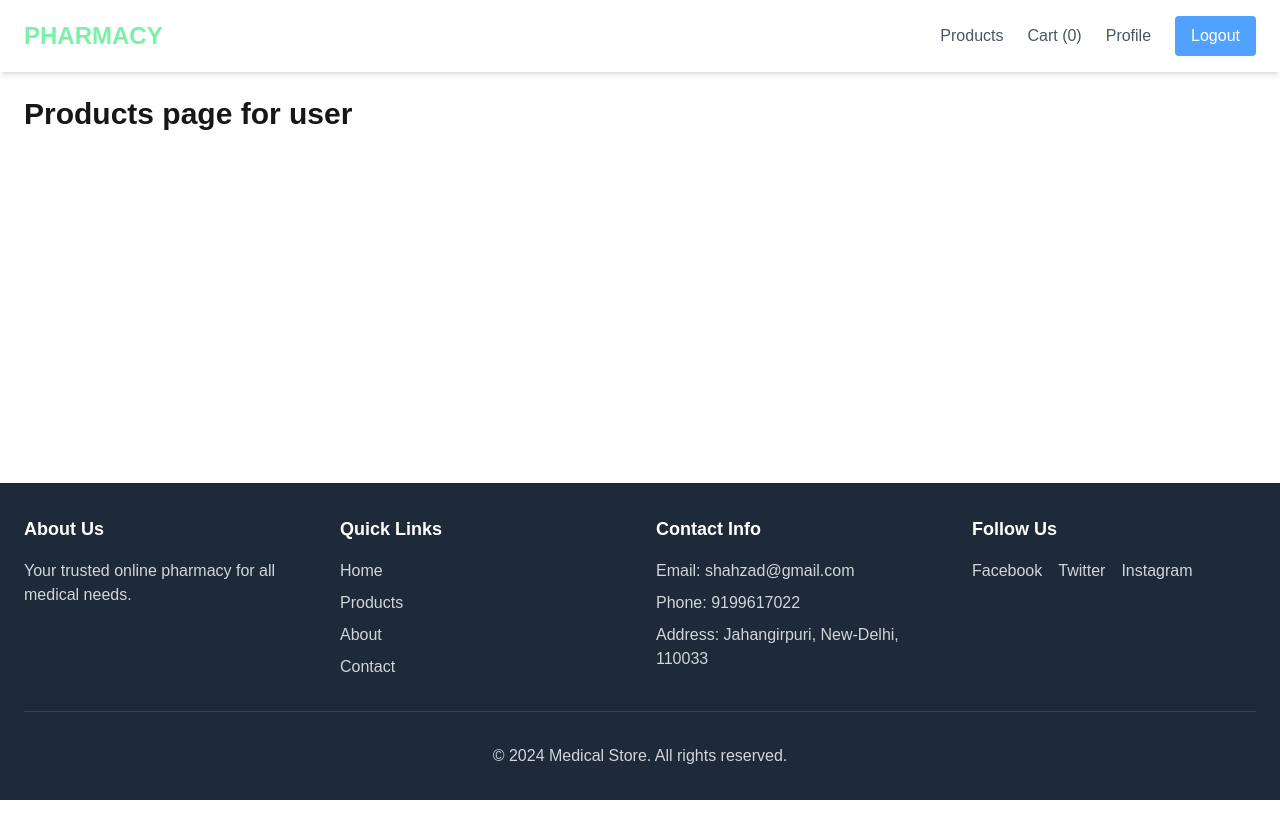
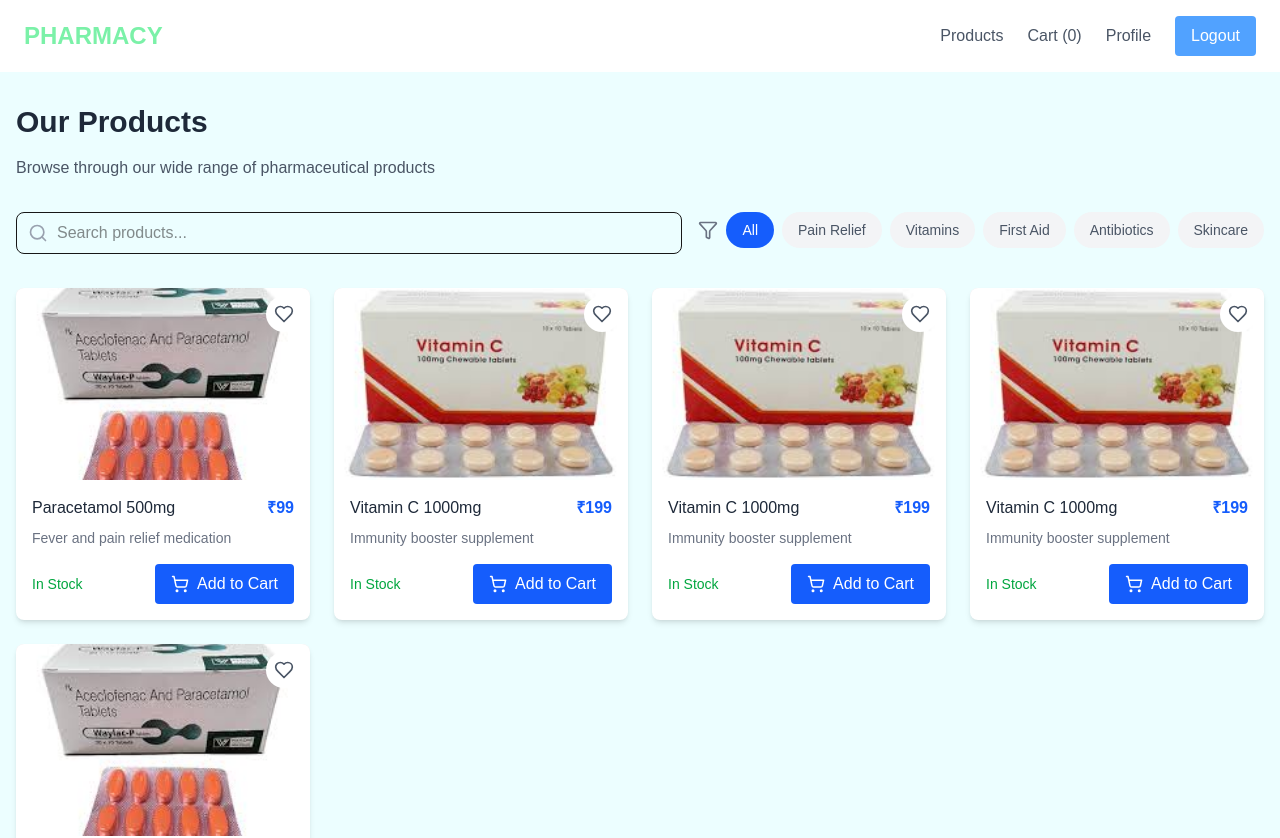
Before and after one commit to Shahzad-Akbar/Pharmacy-Project, a Next.js app in the folder frontend/: page /product in a window 1280 px wide. Shown: the top 838 px of the page. Before the commit the page ends 800 px from the top, so only its background shows below. Built offline with nearby package versions, Linux system fonts and the light colour scheme.

Commit message:
feat:Products page created

```diff
--- a/frontend/src/app/(user)/product/page.tsx
+++ b/frontend/src/app/(user)/product/page.tsx
@@ -1,7 +1,152 @@
+'use client'
+import { useState } from 'react'
+import { Search, Filter, Heart, ShoppingCart } from 'lucide-react'
+import Image from 'next/image'
+
 export default function Product() {
+  const [products] = useState([
+    {
+      id: 1,
+      name: 'Paracetamol 500mg',
+      price: '₹99',
+      category: 'Pain Relief',
+      description: 'Fever and pain relief medication',
+      image: '/UserProduct/paracetamol.jpeg',
+      inStock: true
+    },
+    {
+      id: 2,
+      name: 'Vitamin C 1000mg',
+      price: '₹199',
+      category: 'Vitamins',
+      description: 'Immunity booster supplement',
+      image: '/userproduct/vitamin-c.jpeg',
+      inStock: true
+    },
+    {
+      id: 3,
+      name: 'Vitamin C 1000mg',
+      price: '₹199',
+      category: 'Vitamins',
+      description: 'Immunity booster supplement',
+      image: '/userproduct/vitamin-c.jpeg',
+      inStock: true
+    },
+    {
+      id: 4,
+      name: 'Vitamin C 1000mg',
+      price: '₹199',
+      category: 'Vitamins',
+      description: 'Immunity booster supplement',
+      image: '/userproduct/vitamin-c.jpeg',
+      inStock: true
+    },
+    {
+      id: 5,
+      name: 'Paracetamol 500mg',
+      price: '₹99',
+      category: 'Pain Relief',
+      description: 'Fever and pain relief medication',
+      image: '/UserProduct/paracetamol.jpeg',
+      inStock: true
+    },
+      // Items will be added dynamically here
+  ])
+
+  const categories = ['All', 'Pain Relief', 'Vitamins', 'First Aid', 'Antibiotics', 'Skincare']
+  const [selectedCategory, setSelectedCategory] = useState('All')
+  const [searchQuery, setSearchQuery] = useState('')
+
+  const filteredProducts = products.filter(product => {
+    const matchesCategory = selectedCategory === 'All' || product.category === selectedCategory
+    const matchesSearch = product.name.toLowerCase().includes(searchQuery.toLowerCase())
+    return matchesCategory && matchesSearch
+  })
+
   return (
-    <div className="p-6">
-      <h1 className="text-3xl font-bold">Products page for user</h1>
+    <div className="container mx-auto px-4 py-8 bg-cyan-50">
+      {/* Header Section */}
+      <div className="mb-8">
+        <h1 className="text-3xl font-bold text-gray-800 mb-4">Our Products</h1>
+        <p className="text-gray-600">Browse through our wide range of pharmaceutical products</p>
+      </div>
+
+      {/* Search and Filter Section */}
+      <div className="flex flex-col md:flex-row gap-4 mb-8">
+        <div className="flex-1">
+          <div className="relative">
+            <Search className="absolute left-3 top-1/2 transform -translate-y-1/2 text-gray-400" size={20} />
+            <input
+              type="text"
+              placeholder="Search products..."
+              className="w-full pl-10 pr-4 py-2 border rounded-lg focus:outline-none focus:ring-2 focus:ring-blue-500"
+              value={searchQuery}
+              onChange={(e) => setSearchQuery(e.target.value)}
+            />
+          </div>
+        </div>
+        <div className="flex items-center gap-2 overflow-x-auto pb-2">
+          <Filter size={20} className="text-gray-500" />
+          {categories.map((category) => (
+            <button
+              key={category}
+              onClick={() => setSelectedCategory(category)}
+              className={`px-4 py-2 rounded-full text-sm whitespace-nowrap ${
+                selectedCategory === category
+                  ? 'bg-blue-600 text-white'
+                  : 'bg-gray-100 text-gray-600 hover:bg-gray-200'
+              }`}
+            >
+              {category}
+            </button>
+          ))}
+        </div>
+      </div>
+
+      {/* Products Grid */}
+      <div className="grid grid-cols-1 sm:grid-cols-2 md:grid-cols-3 lg:grid-cols-4 gap-6">
+        {filteredProducts.map((product) => (
+          <div key={product.id} className="bg-white rounded-lg shadow-md overflow-hidden hover:shadow-lg transition-shadow">
+            <div className="relative h-48 bg-gray-200">
+              {/*  to be replace with actual Image component */}
+              <Image
+                src={product.image}
+                alt={product.name}
+                layout="fill"
+                objectFit="cover"
+              />
+              <div className="absolute top-2 right-2">
+                <button className="p-2 rounded-full bg-white text-gray-600 hover:text-red-500">
+                  <Heart size={20} />
+                </button>
+              </div>
+            </div>
+            <div className="p-4">
+              <div className="flex justify-between items-start mb-2">
+                <h3 className="font-medium text-gray-800">{product.name}</h3>
+                <span className="text-blue-600 font-bold">{product.price}</span>
+              </div>
+              <p className="text-sm text-gray-500 mb-4">{product.description}</p>
+              <div className="flex items-center justify-between">
+                <span className={`text-sm ${product.inStock ? 'text-green-600' : 'text-red-600'}`}>
+                  {product.inStock ? 'In Stock' : 'Out of Stock'}
+                </span>
+                <button
+                  className={`flex items-center gap-2 px-4 py-2 rounded ${
+                    product.inStock
+                      ? 'bg-blue-600 text-white hover:bg-blue-700'
+                      : 'bg-gray-200 text-gray-400 cursor-not-allowed'
+                  }`}
+                  disabled={!product.inStock}
+                >
+                  <ShoppingCart size={18} />
+                  Add to Cart
+                </button>
+              </div>
+            </div>
+          </div>
+        ))}
+      </div>
     </div>
-  );
+  )
 }
```
Also changed, not shown: frontend/public/userproduct/paracetamol.jpeg (added), frontend/public/userproduct/vitamin-c.jpeg (added).
